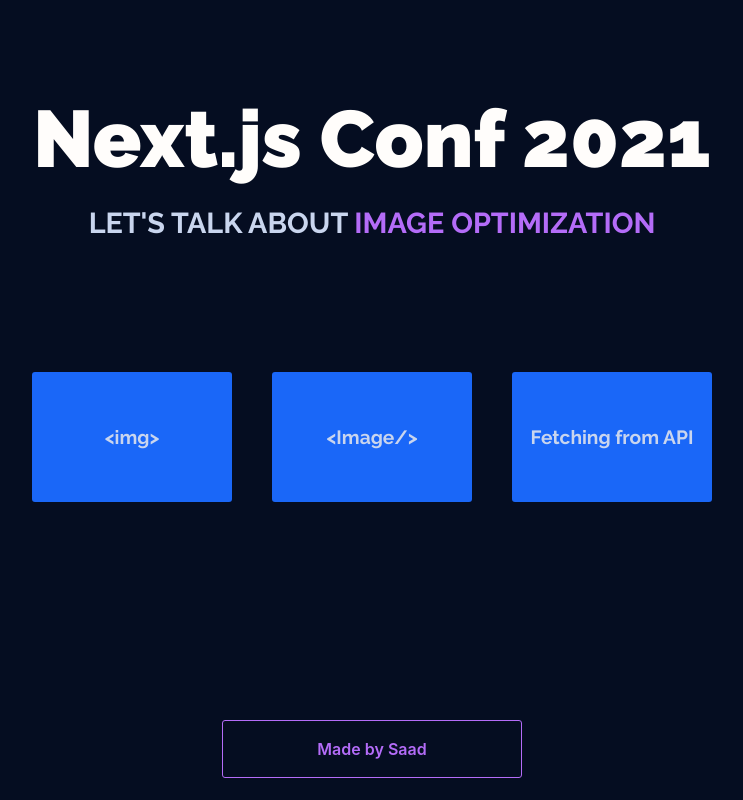
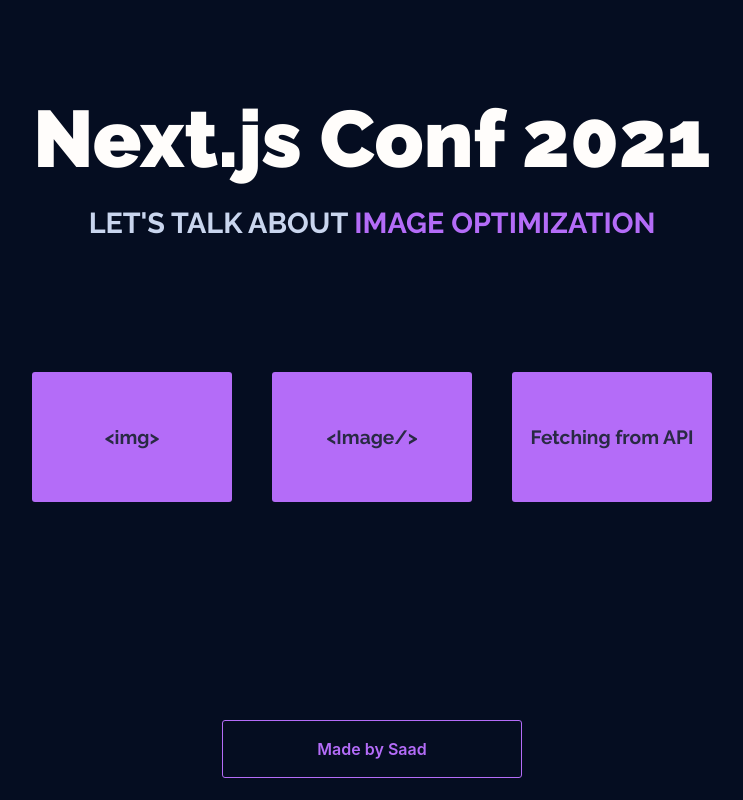
Before and after one commit to msaaddev/nextjs-conf-demo, a Next.js app: page / in a window 1280 px wide. Shown: the whole page, without its empty margins (268-1011 px from the left). Built offline with nearby package versions, Linux system fonts and the light colour scheme.

Commit message:
👌 IMPROVE: Color

```diff
--- a/styles/Home.module.css
+++ b/styles/Home.module.css
@@ -72,12 +72,12 @@
 	font-weight: 700;
 	font-family: 'Raleway', sans-serif;
 	cursor: pointer;
-	color:  #C9D5EE;
+	color:  #292A44;
 	border-radius: 3px;
 	border: none;
 	/* background-color: rgb(171, 150, 252);
 	box-shadow: 0 0px 10px rgba(171, 150, 252); */
-	background-color:#1A67F8;
+	background-color:#B46CF8;
 	transition: all 0.2s;
 }
 
```
